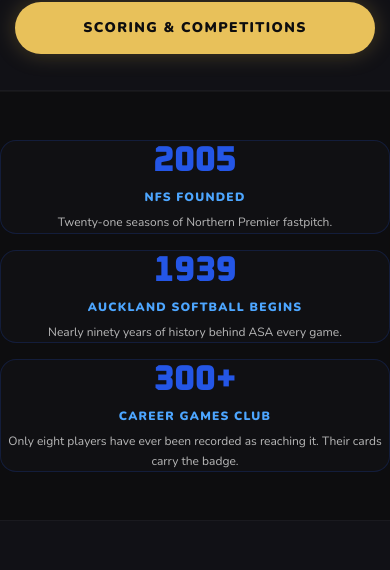
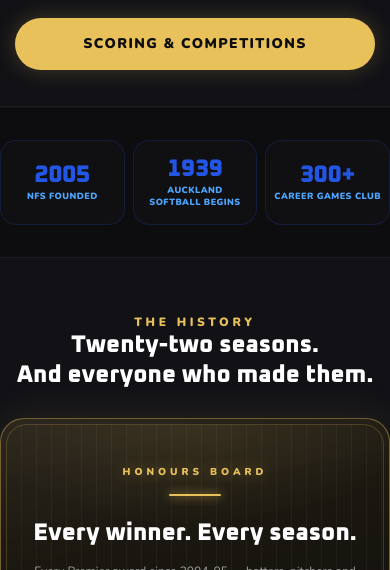
Before and after one commit to N8Nuks/grassrootsfantasy, a Next.js app: page /nfs in a window 390 px wide. Shown: the part 945-1515 px from the top of the page. Built offline with nearby package versions, Linux system fonts and the light colour scheme; no server answers.

Commit message:
NFS: compact the stats row on mobile

```diff
--- a/app/nfs/page.tsx
+++ b/app/nfs/page.tsx
@@ -84,19 +84,20 @@ export default function NFS() {
           </div>
         </section>
 
-        {/* The Competition */}
-        <section className="relative z-10 px-5 sm:px-12" style={{ borderTop: '1px solid #ffffff0a', paddingTop: "48px", paddingBottom: "48px" }}>
-          <div className="grid gap-4 sm:gap-6 sm:grid-cols-3" style={{ maxWidth: "900px", marginLeft: "auto", marginRight: "auto" }}>
+        {/* The Competition — three across on a phone so it stays one band deep */}
+        <section className="relative z-10 px-5 sm:px-12" style={{ borderTop: '1px solid #ffffff0a', paddingTop: "32px", paddingBottom: "32px" }}>
+          <div className="grid grid-cols-3 gap-2 sm:gap-6" style={{ maxWidth: "900px", marginLeft: "auto", marginRight: "auto" }}>
             {[
               { big: '2005', label: 'NFS founded', d: 'Twenty-one seasons of Northern Premier fastpitch.' },
               { big: '1939', label: 'Auckland softball begins', d: 'Nearly ninety years of history behind ASA every game.' },
               { big: '300+', label: 'Career games club', d: 'Only eight players have ever been recorded as reaching it. Their cards carry the badge.' },
             ].map((s) => (
-              <div key={s.label} className="rounded-2xl p-6 flex flex-col gap-2 items-center text-center"
-                style={{ background: 'rgba(18,18,21,0.78)', border: `1px solid ${COBALT}30` }}>
-                <span className="text-4xl font-black" style={{ color: COBALT, fontFamily: 'var(--font-heading)' }}>{s.big}</span>
-                <span className="text-xs font-black uppercase tracking-widest" style={{ color: SILVER }}>{s.label}</span>
-                <p className="text-xs text-white/70 leading-relaxed mt-1">{s.d}</p>
+              <div key={s.label} className="rounded-2xl flex flex-col gap-1 sm:gap-2 items-center text-center justify-center"
+                style={{ background: 'rgba(18,18,21,0.78)', border: `1px solid ${COBALT}30`, padding: '16px 8px' }}>
+                <span className="text-2xl sm:text-4xl font-black leading-none" style={{ color: COBALT, fontFamily: 'var(--font-heading)' }}>{s.big}</span>
+                <span className="text-[9px] sm:text-xs font-black uppercase tracking-wider sm:tracking-widest leading-tight" style={{ color: SILVER }}>{s.label}</span>
+                {/* Detail is desktop only — on a phone the number and label carry it */}
+                <p className="hidden sm:block text-xs text-white/70 leading-relaxed mt-1">{s.d}</p>
               </div>
             ))}
           </div>
```
